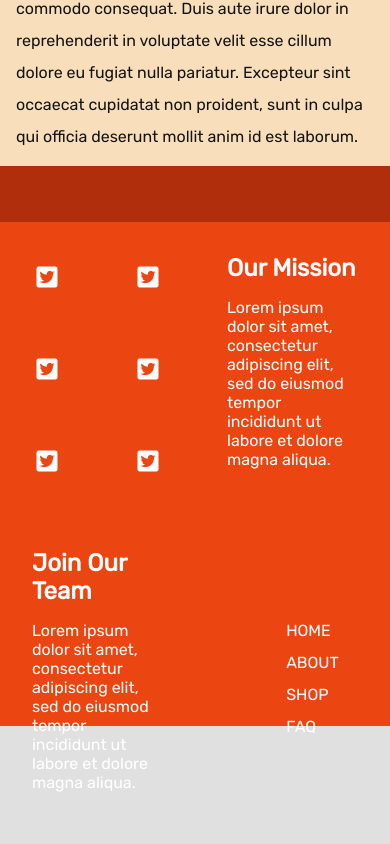
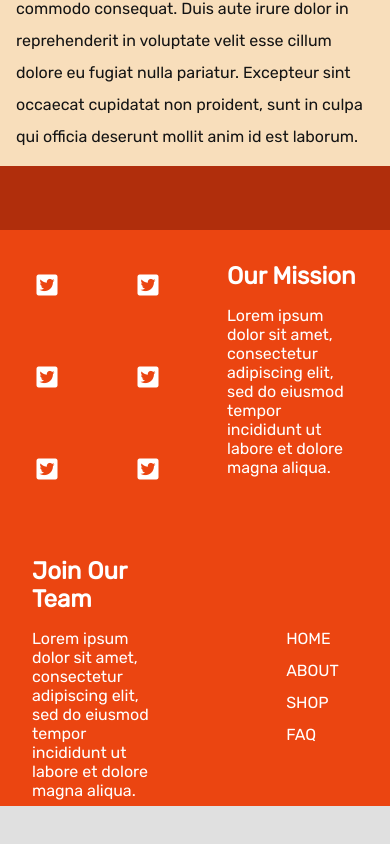
Before and after one commit to hkennedyvi/camper, a React (Create React App) app: page / in a window 390 px wide. Shown: the part 2662-3506 px from the top of the page. Built offline with nearby package versions, Linux system fonts and the light colour scheme.

Commit message:
footer mobile fit fix

```diff
--- a/src/components/Footer/footer.scss
+++ b/src/components/Footer/footer.scss
@@ -50,7 +50,7 @@ $fontSecondary: #9b9b9b;
 
 @media only screen and (max-width: 600px) {
     .footer {
-        min-height: 35rem;
+        min-height: 40rem;
     }
 
     .footer_bottom {
--- a/src/index.scss
+++ b/src/index.scss
@@ -7,6 +7,7 @@ body {
   padding: 0;
   background: $primaryBg;
   font-family: 'Rubik', sans-serif;
+  overflow-x: hidden;
 }
 
 h1 {
```
